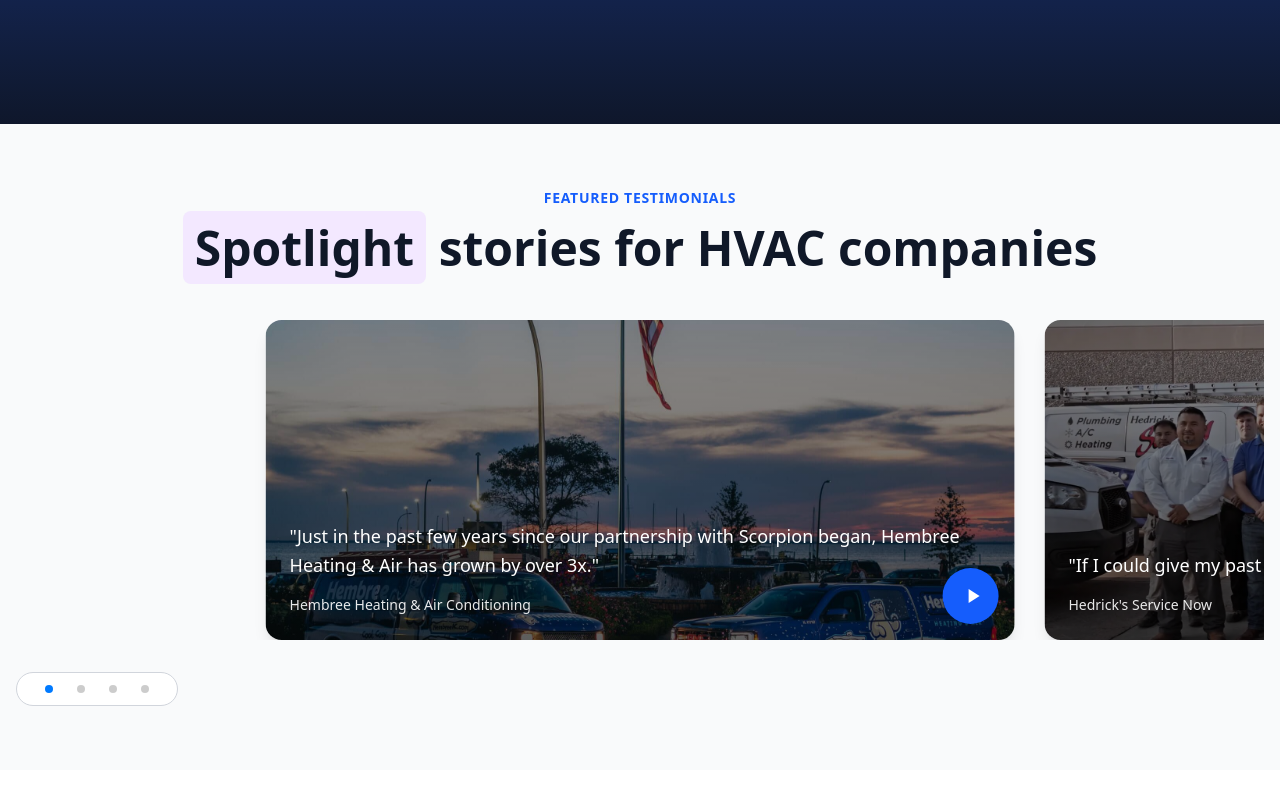
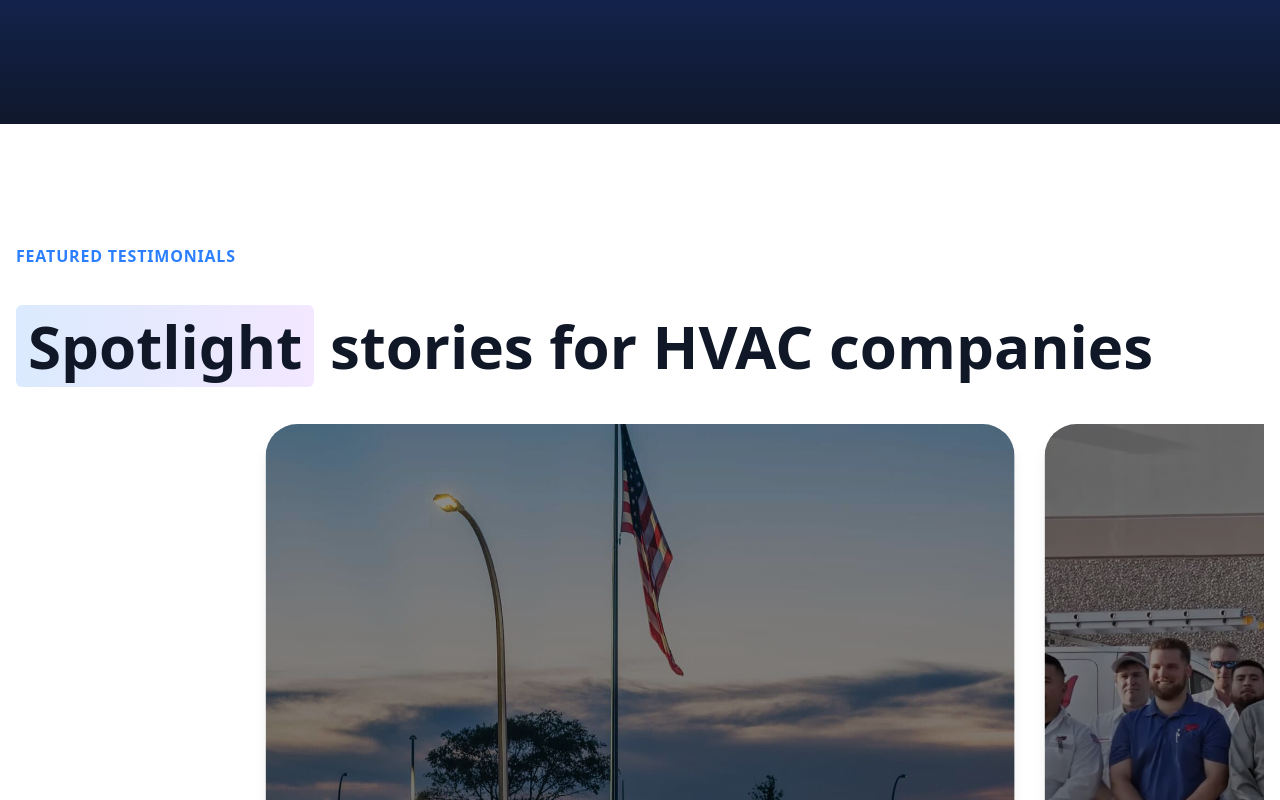
Before and after one commit to arman-miaa/Marketing-Advisor, a React (Vite) app: page /hvac in a window 1280 px wide. Shown: the part 3820-4620 px from the top of the page. Built offline with nearby package versions, Linux system fonts and the light colour scheme.

Commit message:
VideoTestimonialsSection design done

```diff
--- a/src/components/modules/hvacpage/visibleTestimonials.jsx
+++ b/src/components/modules/hvacpage/visibleTestimonials.jsx
@@ -19,9 +19,10 @@
 
 import "swiper/css";
 import "swiper/css/pagination";
+import VideoModal from "../../../shared/VideoModel";
 
 const VideoTestimonialsSection = () => {
-  const [isVideoModalOpen, setIsVideoModalOpen] = useState(false);
+   const [isModalOpen, setIsModalOpen] = useState(false);
   const [currentVideoUrl, setCurrentVideoUrl] = useState("");
 
   const testimonials = [
@@ -60,24 +61,21 @@
 
   const handlePlayVideo = (videoUrl) => {
     setCurrentVideoUrl(videoUrl);
-    setIsVideoModalOpen(true);
+    setIsModalOpen(true);
   };
 
-  const closeVideoModal = () => {
-    setIsVideoModalOpen(false);
-    setCurrentVideoUrl("");
-  };
+
 
   return (
-    <section className="py-16 px-4 bg-gray-50">
+    <section className="py-16 md:py-30 px-4 ">
       <div className="">
         {/* Header */}
-        <div className="text-center mb-12">
-          <p className="text-blue-600 text-sm font-semibold tracking-wider uppercase mb-4">
+        <div className="text-left mb-12 container mx-auto ">
+          <p className="text-blue-500 uppercase  font-semibold tracking-wider mb-4">
             FEATURED TESTIMONIALS
           </p>
-          <h2 className="text-4xl md:text-5xl font-bold text-gray-900">
-            <span className="bg-purple-100 px-3 py-1 rounded-lg">
+          <h2 className="text-4xl md:text-6xl mt-12 font-bold text-gray-900">
+            <span className="bg-gradient-to-r from-blue-100 to-purple-100 px-3 rounded-md">
               Spotlight
             </span>{" "}
             stories for HVAC companies
@@ -99,7 +97,7 @@
           {testimonials.map((testimonial) => (
             <SwiperSlide key={testimonial.id} className="!w-[80%] md:!w-[60%]">
               <div
-                className="relative rounded-2xl overflow-hidden shadow-lg group cursor-pointer h-80 flex flex-col"
+                className="relative rounded-4xl overflow-hidden shadow-lg group cursor-pointer h-[700px] flex flex-col"
                 style={{
                   backgroundImage: `linear-gradient(rgba(0,0,0,0.4), rgba(0,0,0,0.6)), url(${testimonial.backgroundImage})`,
                   backgroundSize: "cover",
@@ -108,10 +106,10 @@
                 onClick={() => handlePlayVideo(testimonial.videoUrl)}
               >
                 {/* Play Button (bottom-right) */}
-                <div className="absolute bottom-4 right-4">
+                <div className="absolute bottom-8 right-8">
                   <button
                     onClick={() => handlePlayVideo(testimonial.videoUrl)}
-                    className="w-14 h-14 bg-blue-600 hover:bg-blue-700 rounded-full flex items-center justify-center transition-all duration-300"
+                    className="w-12 h-12 bg-blue-600 hover:bg-blue-700 rounded-xl flex items-center justify-center transition-all duration-300"
                   >
                     <svg
                       className="w-6 h-6 text-white ml-1"
@@ -124,11 +122,11 @@
                 </div>
 
                 {/* Content */}
-                <div className="absolute bottom-0 left-0 right-0 p-6 text-white">
-                  <blockquote className="text-lg font-medium mb-3 leading-relaxed">
+                <div className="absolute bottom-0 left-0 right-0 p-8 text-white">
+                  <blockquote className="text-lg md:text-4xl font-medium mb-3 leading-relaxed">
                     "{testimonial.quote}"
                   </blockquote>
-                  <cite className="text-sm opacity-90 not-italic">
+                  <cite className="text-xl opacity-90 not-italic">
                     {testimonial.company}
                   </cite>
                 </div>
@@ -138,47 +136,18 @@
         </Swiper>
 
         {/* Pagination container */}
-        <div className="custom-pagination mt-8 bg-white p-3 px-6 border border-gray-300 w-fit rounded-full inline-flex gap-4" />
+        <div className="container mx-auto">
+          <div className="custom-pagination  mt-8 bg-white p-5 px-8 border border-gray-300 w-fit rounded-full inline-flex gap-4" />
+        </div>
+
       </div>
 
       {/* Video Modal */}
-      {isVideoModalOpen && (
-        <div className="fixed inset-0 z-50 flex items-center justify-center bg-black bg-opacity-75">
-          <div className="relative w-full max-w-4xl mx-4">
-            {/* Close Button */}
-            <button
-              onClick={closeVideoModal}
-              className="absolute -top-12 right-0 text-white hover:text-gray-300 transition-colors"
-            >
-              <svg
-                className="w-8 h-8"
-                fill="none"
-                stroke="currentColor"
-                viewBox="0 0 24 24"
-              >
-                <path
-                  strokeLinecap="round"
-                  strokeLinejoin="round"
-                  strokeWidth={2}
-                  d="M6 18L18 6M6 6l12 12"
-                />
-              </svg>
-            </button>
-
-            {/* Video Container */}
-            <div className="relative w-full h-0 pb-[56.25%] bg-black rounded-lg overflow-hidden">
-              <iframe
-                src={currentVideoUrl}
-                className="absolute inset-0 w-full h-full"
-                frameBorder="0"
-                allow="accelerometer; autoplay; clipboard-write; encrypted-media; gyroscope; picture-in-picture"
-                allowFullScreen
-                title="Testimonial Video"
-              />
-            </div>
-          </div>
-        </div>
-
+      {isModalOpen && (
+        <VideoModal
+          videoSrc={currentVideoUrl}
+          onClose={() => setIsModalOpen(false)}
+        />
       )}
     </section>
   );
```
